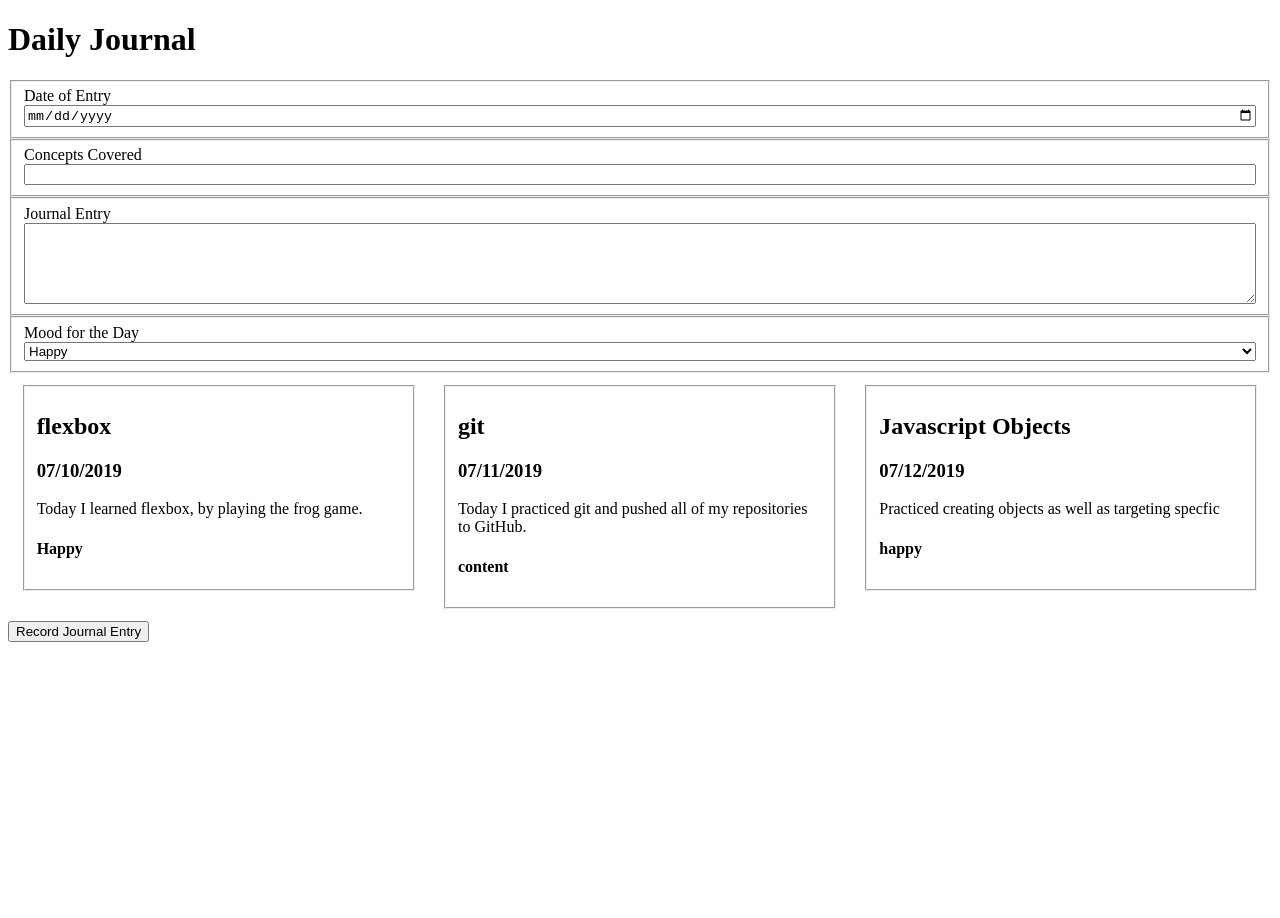
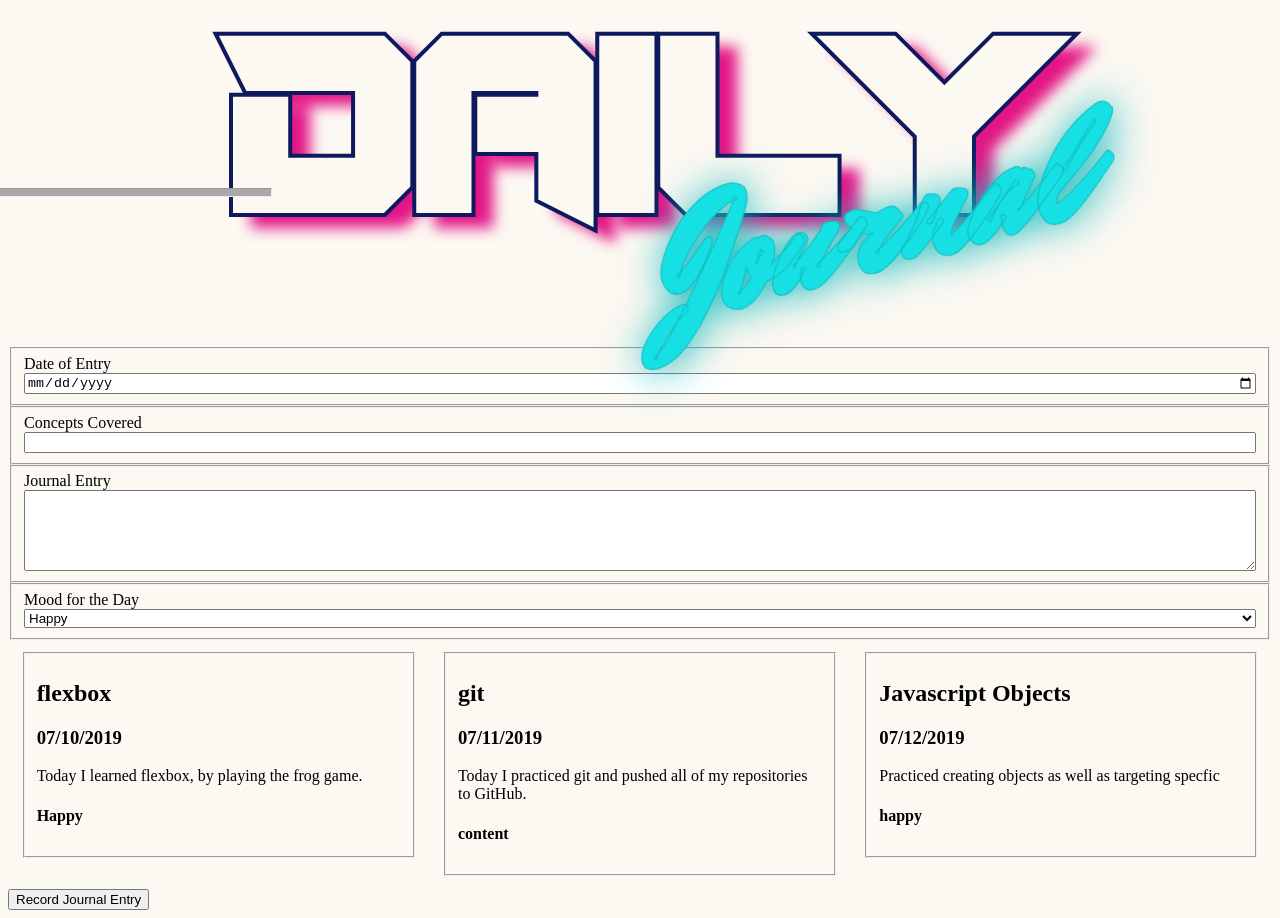
Before and after one commit to bobbybrady/daily-journal, a plain HTML site: page src/index.html in a window 1280 px wide. Before the commit the page ends 800 px from the top, so only its background shows below. Drawn offline with Linux system fonts and the light colour scheme.

Commit message:
changed styling and added font

```diff
--- a/src/index.html
+++ b/src/index.html
@@ -8,7 +8,11 @@
     <link rel="stylesheet" href="styles/journal.css">
 </head>
 <body>
-    <h1>Daily Journal</h1>
+    <header class="header">
+        <h1 class="headline">Daily</h1>
+        <h3 class="headline__2">Journal</h3>
+        <hr class="style1">
+    </header>
     <div class="container">
         <form action=" ">
             <fieldset class="form--column">
--- a/src/scripts/journal.js
+++ b/src/scripts/journal.js
@@ -34,7 +34,7 @@ const toHTML = document.querySelector("#entries")
 const makeJournalEntryComponent = (object) => {
     return `
     <article class = "entryLog">
-        <fieldset>
+        <fieldset class ="entryLogs">
             <h2>${object.concepts}</h2>
             <h3>${object.date}</h3>
             <p>${object.journal}</p>
@@ -57,3 +57,14 @@ const renderJournalEntries = (entries) => {
 }
 
 renderJournalEntries(journalEntries)
+
+// const createSection1 = (array) => {
+//     array.forEach(message => {
+//         const section = document.createElement('section')
+//         section.className = "message"
+//         section.textContent = message
+//         fragment.appendChild(section)
+
+//     });
+//     toHTML.appendChild(fragment)
+// }
--- a/src/styles/journal.css
+++ b/src/styles/journal.css
@@ -1,3 +1,8 @@
+@import url(https://fonts.googleapis.com/css?family=Mr+Dafoe);
+
+body {
+    background-color: #fcf8f2;
+}
 .form--column {
     display: flex;
     flex-direction: column;
@@ -16,7 +21,53 @@
 	margin: 1%;
 }
 
-.entryLog:hover{
+.entryLogs:hover{
     background-color: bisque;
     box-shadow: 2px 2px 2px 2px gray;
 }
+
+@font-face {
+    font-family: 'rocket_rinderregular';
+    src: url('rocket_rinder-webfont.woff2') format('woff2'),
+         url('rocket_rinder-webfont.woff') format('woff');
+    font-weight: normal;
+    font-style: normal;
+
+}
+
+.headline {
+    font-family: 'rocket_rinderregular', sans-serif;
+    text-align: center;
+    font-size: 250px;
+    margin: 20px;
+    -webkit-text-fill-color: #fcf8f2;
+    -webkit-text-stroke: 4px #0e1a5d;
+    text-shadow: 20px 13px 14px #e31687;
+    /* -webkit-filter: drop-shadow(4px 4px 25px #e31687); */
+}
+.headline__2 {
+    /* position: absolute; */
+    text-align: center;
+    margin: 0px;
+    font-family: 'Mr Dafoe', cursive;
+    font-size: 160px;
+    color: #16e0e3;
+    transform:rotate(-15deg);
+    margin-left: 450px;
+    margin-top: -150px;
+    -webkit-text-stroke: 1px #13bbbe;
+    -webkit-filter: drop-shadow(2px 2px 20px #13bbbe);
+}
+
+.header {
+    background-color: #fcf8f2;
+
+}
+
+.style1 {
+    background-color: darkgrey;
+    margin-top: -150px;
+    margin-bottom: 150px;
+    position: relative; right: 1000px;
+    height: 7px;
+}
```
Also changed, not shown: src/styles/RocketRinder.otf (added), src/styles/rocket_rinder-webfont.woff (added), src/styles/rocket_rinder-webfont.woff2 (added), 3 other files.
